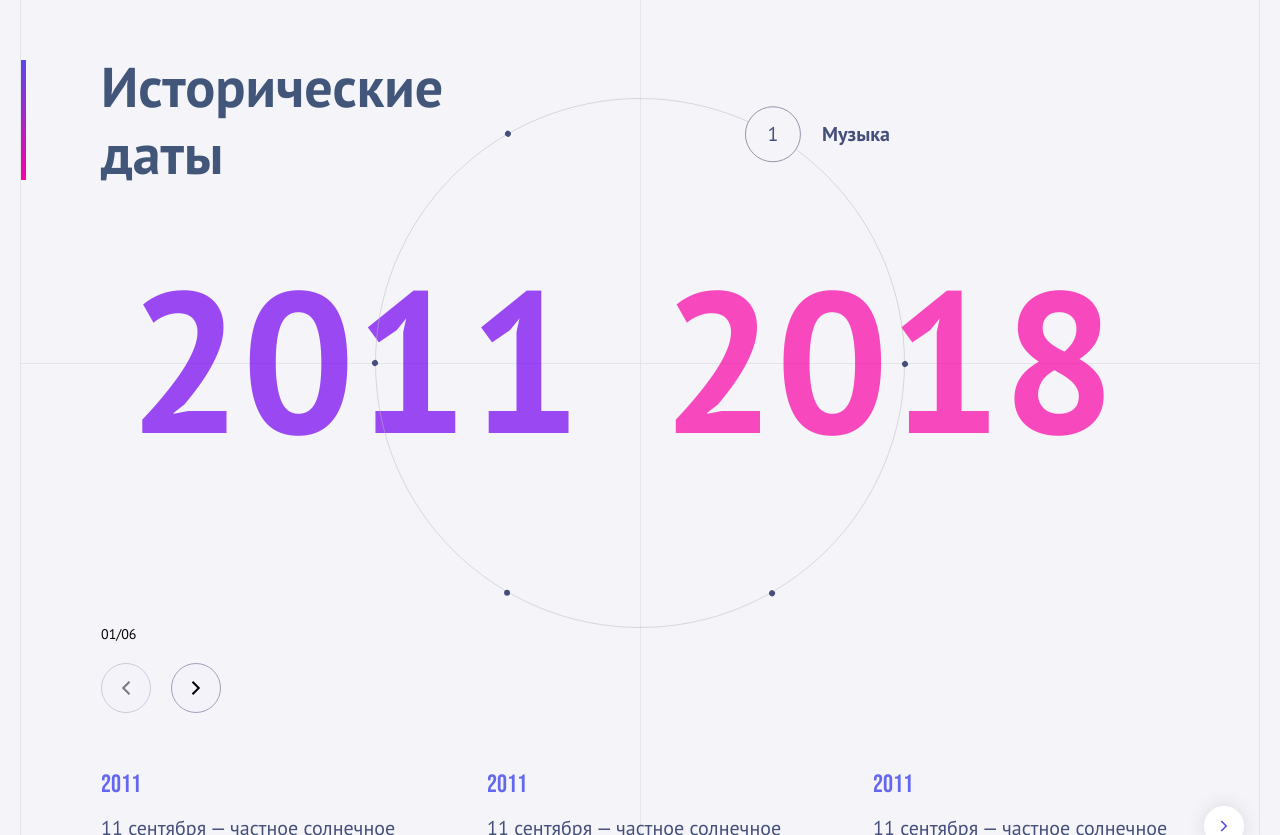
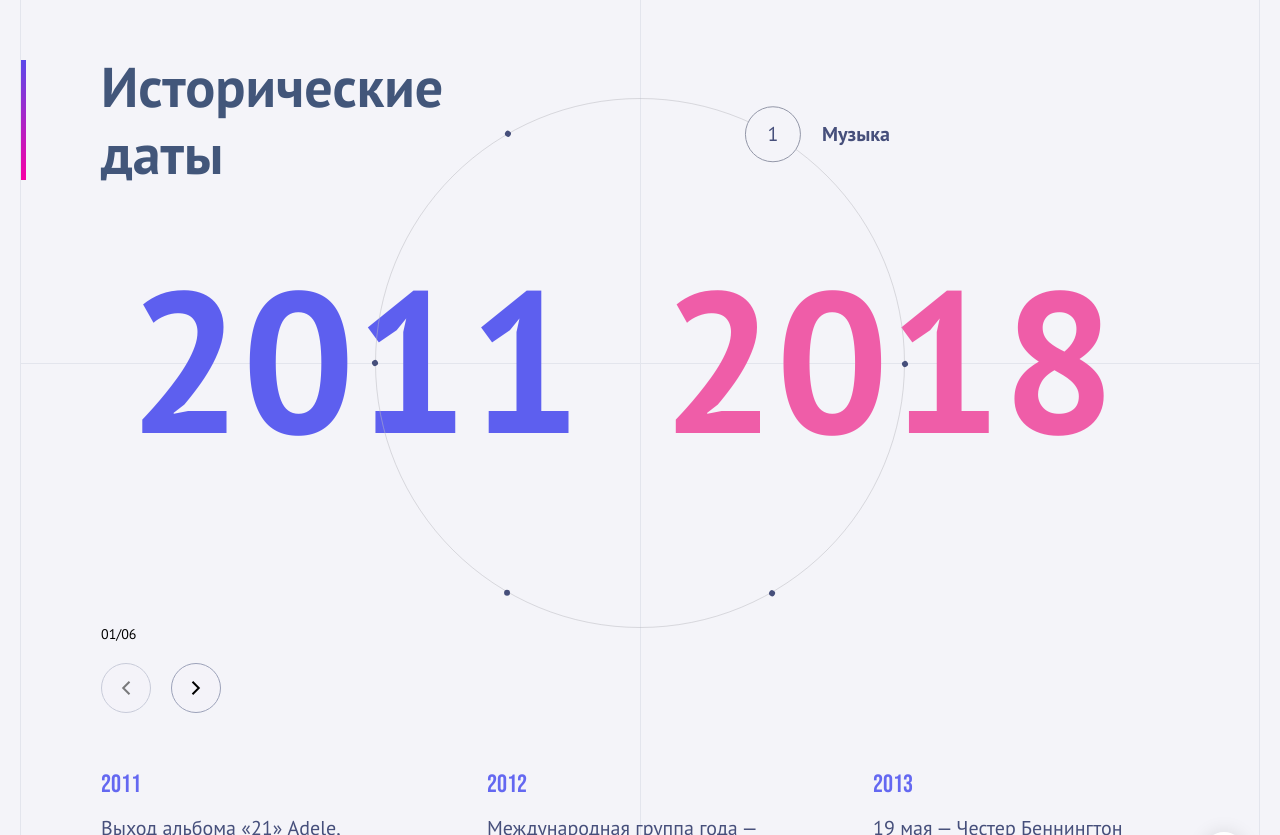
Before and after one commit to YuriLopata/historical-reel, a React app: page / in a window 1280 px wide. Shown: the part 117-952 px from the top of the page. Built offline with nearby package versions, Linux system fonts and the light colour scheme.

Commit message:
fix/ improve mock data + minor styles fix

```diff
--- a/src/App.tsx
+++ b/src/App.tsx
@@ -116,15 +116,16 @@ export const App: FC = () => {
         definePointRotate,
         animDuration,
         reelDiameter,
-        pointDiameter,
+        pointDiameter,   // «»
       }}
     >
       <div className="wrapper">
         <Header title="Исторические даты" />
 
         <div className="years">
-          <Year year={activePoint.yearStart} color="#7500f0" />
-          <Year year={activePoint.yearEnd} color="#f900a5" />
+          <Year year={activePoint.yearStart} color="#5D5FEF" />
+          <Year year={activePoint.yearEnd} color="#EF5DA8
+" />
         </div>
 
         <Reel timePeriodsCount={pointCount} diameter={reelDiameter} />
--- a/src/assets/db.ts
+++ b/src/assets/db.ts
@@ -3,7 +3,7 @@ import { IContentElement } from "models"
 export const contentElements: IContentElement[] = [
   {
     id: 1,
-    title: 'Музыка',
+    title: "Музыка",
     yearStart: 2011,
     yearEnd: 2018,
     cards: [
@@ -11,175 +11,206 @@ export const contentElements: IContentElement[] = [
         cardId: 101,
         title: "2011",
         description:
-          "11 сентября — частное солнечное затмение, видимое в Южной Африке и части Антарктиды",
+          "Выход альбома «21» Adele, покоривший мир своим мощным вокалом и эмоциональностью",
       },
       {
         cardId: 102,
-        title: "2011",
-        description:
-          "11 сентября — частное солнечное затмение, видимое в Южной Африке и части Антарктиды",
+        title: "2012",
+        description: "Международная группа года — Foo Fighters",
       },
       {
         cardId: 103,
-        title: "2011",
+        title: "2013",
         description:
-          "11 сентября — частное солнечное затмение, видимое в Южной Африке и части Антарктиды",
+          "19 мая — Честер Беннингтон становится лидирующим вокалистом группы Stone Temple Pilots, вместо уволенного Скотта Уайланда",
       },
       {
         cardId: 104,
-        title: "2011",
+        title: "2014",
         description:
-          "11 сентября — частное солнечное затмение, видимое в Южной Африке и части Антарктиды",
+          "34-я ежегодная церемония вручения наград BRIT Awards прошла 19 февраля 2014 года в Лондоне",
       },
       {
         cardId: 105,
-        title: "2011",
+        title: "2015",
         description:
-          "11 сентября — частное солнечное затмение, видимое в Южной Африке и части Антарктиды",
+          "31 марта — Eurovision Song Contest's Greatest Hits — Лондон, Хаммерсмит, «Эвентим Аполло»",
       },
       {
         cardId: 106,
-        title: "2011",
+        title: "2016",
         description:
-          "11 сентября — частное солнечное затмение, видимое в Южной Африке и части Антарктиды",
+          "5 июня — ABBA воссоединилась на один день в золотом составе",
       },
     ],
   },
   {
     id: 2,
-    title: 'Кино',
-    yearStart: 2012,
-    yearEnd: 2019,
+    title: "Кино",
+    yearStart: 1987,
+    yearEnd: 1991,
     cards: [
       {
         cardId: 101,
-        title: "2012",
+        title: "1987",
         description:
-          "12 сентября — частное солнечное затмение, видимое в Южной Африке и части Антарктиды",
+          "«Эй, Арнольд!» дебютировало на экранах, покорив зрителей своим юмором и теплой атмосферой",
       },
       {
         cardId: 102,
-        title: "2012",
-        description:
-          "12 сентября — частное солнечное затмение, видимое в Южной Африке и части Антарктиды",
+        title: "1988",
+        description: "«Два ствола» - культовая комедия Советского Союза",
       },
       {
         cardId: 103,
-        title: "2012",
-        description:
-          "12 сентября — частное солнечное затмение, видимое в Южной Африке и части Антарктиды",
+        title: "1989",
+        description: "«Мстители» собирают команду героев для защиты мира",
       },
       {
         cardId: 104,
-        title: "2012",
+        title: "1990",
         description:
-          "12 сентября — частное солнечное затмение, видимое в Южной Африке и части Антарктиды",
+          "«Назад в будущее 3» завораживает временем и приключениями",
       },
       {
         cardId: 105,
-        title: "2012",
+        title: "1991",
         description:
-          "12 сентября — частное солнечное затмение, видимое в Южной Африке и части Антарктиды",
-      },
-      {
-        cardId: 106,
-        title: "2012",
-        description:
-          "12 сентября — частное солнечное затмение, видимое в Южной Африке и части Антарктиды",
+          "«Терминатор 2: Судный день» поразил спецэффектами и сюжетом.",
       },
     ],
   },
   {
     id: 3,
-    title: 'Литература',
-    yearStart: 2013,
-    yearEnd: 2020,
+    title: "Литература",
+    yearStart: 1992,
+    yearEnd: 1997,
     cards: [
       {
         cardId: 101,
-        title: "2013",
+        title: "1992",
         description:
-          "13 сентября — частное солнечное затмение, видимое в Южной Африке и части Антарктиды",
+          "Нобелевская премия по литературе - Дерек Уолкотт, «За блестящий образец карибского эпоса в 64 разделах»",
       },
       {
         cardId: 102,
-        title: "2013",
+        title: "1993",
         description:
-          "13 сентября — частное солнечное затмение, видимое в Южной Африке и части Антарктиды",
+          "Всемирная премия фэнтези за лучший роман — Тим Пауэрс, «Последняя ставка» (англ. Last Call)",
       },
       {
         cardId: 103,
-        title: "2013",
-        description:
-          "13 сентября — частное солнечное затмение, видимое в Южной Африке и части Антарктиды",
+        title: "1994",
+        description: "«Бессонница» - роман Стивена Кинга",
       },
       {
         cardId: 104,
-        title: "2013",
-        description:
-          "13 сентября — частное солнечное затмение, видимое в Южной Африке и части Антарктиды",
+        title: "1995",
+        description: "Нобелевская премия по литературе - Шеймас Хини",
       },
       {
         cardId: 105,
-        title: "2013",
+        title: "1996",
         description:
-          "13 сентября — частное солнечное затмение, видимое в Южной Африке и части Антарктиды",
+          "«Бойцовский клуб» (англ. Fight Club) — роман Чака Паланика",
       },
       {
         cardId: 106,
-        title: "2013",
+        title: "1997",
         description:
-          "13 сентября — частное солнечное затмение, видимое в Южной Африке и части Антарктиды",
+          "«Времетрясение» (англ. Timequake) — последний роман Курта Воннегута",
       },
     ],
   },
   {
     id: 4,
-    title: 'Искусство',
-    yearStart: 1978,
-    yearEnd: 2021,
+    title: "Искусство",
+    yearStart: 1999,
+    yearEnd: 2004,
     cards: [
       {
         cardId: 101,
-        title: "2014",
+        title: "1999",
         description:
-          "14 сентября — частное солнечное затмение, видимое в Южной Африке и части Антарктиды",
+          "3 апреля — премьера балета «Золушка» в постановке Жан-Кристофа Майо, сценография Эрнеста Пиньона",
       },
       {
         cardId: 102,
-        title: "2014",
-        description:
-          "14 сентября — частное солнечное затмение, видимое в Южной Африке и части Антарктиды",
+        title: "2000",
+        description: "«Дама с мустангом» - аукционная картина Бэнкси, 2006",
       },
       {
         cardId: 103,
-        title: "2014",
+        title: "2001",
         description:
-          "14 сентября — частное солнечное затмение, видимое в Южной Африке и части Антарктиды",
+          "Выставка «Стоящие века: Искусство 20 века во Всемирном торговом центре»",
       },
       {
         cardId: 104,
-        title: "2014",
-        description:
-          "14 сентября — частное солнечное затмение, видимое в Южной Африке и части Антарктиды",
+        title: "2002",
+        description: "Залпы цвета в работах Поллока: абстракция в движении",
       },
       {
         cardId: 105,
-        title: "2014",
+        title: "2003",
         description:
-          "14 сентября — частное солнечное затмение, видимое в Южной Африке и части Антарктиды",
+          "Заложены основы современного искусства: бурное творчество, новаторство и разнообразие направлений",
       },
       {
         cardId: 106,
-        title: "2014",
+        title: "2004",
         description:
-          "14 сентября — частное солнечное затмение, видимое в Южной Африке и части Антарктиды",
+          "Марк Ротко. Номер 6 (Бургундия, черная, зеленая). Работа продана на аукционе за $27 млн.",
       },
     ],
   },
   {
     id: 5,
-    title: 'Спорт',
+    title: "Спорт",
+    yearStart: 2002,
+    yearEnd: 2007,
+    cards: [
+      {
+        cardId: 101,
+        title: "2002",
+        description:
+          "Бразилия выиграла Чемпионат Мира по футболу, победив Германию 2:0 в финале",
+      },
+      {
+        cardId: 102,
+        title: "2003",
+        description:
+          "Майкл Фельпс стал самым молодым победителем плавания на Олимпийских играх, выиграв золото в 15 лет",
+      },
+      {
+        cardId: 103,
+        title: "2004",
+        description:
+          "Россия выиграла первый Кубок мира по футболу, а также Олимпийские зимние игры прошли в Солт-Лейк-Сити",
+      },
+      {
+        cardId: 104,
+        title: "2005",
+        description:
+          "Ливерпуль выиграл Лигу Чемпионов, одолев Милан в историческом финале с пенальти, счет 3:3",
+      },
+      {
+        cardId: 105,
+        title: "2006",
+        description:
+          "Чемпионат мира по футболу 2006: Италия победила в серии пенальти, одержав свой 4-й титул, обыграв Францию",
+      },
+      {
+        cardId: 106,
+        title: "2007",
+        description:
+          "Россия провела чемпионат мира по футболу FIFA",
+      },
+    ],
+  },
+  {
+    id: 6,
+    title: "Наука",
     yearStart: 2015,
     yearEnd: 2022,
     cards: [
@@ -187,81 +218,37 @@ export const contentElements: IContentElement[] = [
         cardId: 101,
         title: "2015",
         description:
-          "15 сентября — частное солнечное затмение, видимое в Южной Африке и части Антарктиды",
-      },
-      {
-        cardId: 102,
-        title: "2015",
-        description:
-          "15 сентября — частное солнечное затмение, видимое в Южной Африке и части Антарктиды",
-      },
-      {
-        cardId: 103,
-        title: "2015",
-        description:
-          "15 сентября — частное солнечное затмение, видимое в Южной Африке и части Антарктиды",
-      },
-      {
-        cardId: 104,
-        title: "2015",
-        description:
-          "15 сентября — частное солнечное затмение, видимое в Южной Африке и части Антарктиды",
-      },
-      {
-        cardId: 105,
-        title: "2015",
-        description:
-          "15 сентября — частное солнечное затмение, видимое в Южной Африке и части Антарктиды",
-      },
-      {
-        cardId: 106,
-        title: "2015",
-        description:
-          "15 сентября — частное солнечное затмение, видимое в Южной Африке и части Антарктиды",
-      },
-    ],
-  },
-  {
-    id: 6,
-    title: 'Наука',
-    yearStart: 2016,
-    yearEnd: 2023,
-    cards: [
-      {
-        cardId: 101,
-        title: "2016",
-        description:
-          "16 сентября — частное солнечное затмение, видимое в Южной Африке и части Антарктиды",
+          "13 сентября — частное солнечное затмение, видимое в Южной Африке и части Антарктиды",
       },
       {
         cardId: 102,
         title: "2016",
         description:
-          "16 сентября — частное солнечное затмение, видимое в Южной Африке и части Антарктиды",
+          "Телескоп «Хаббл» обнаружил самую удалённую из всех обнаруженных галактик, получившую обозначение GN-z11",
       },
       {
         cardId: 103,
-        title: "2016",
+        title: "2017",
         description:
-          "16 сентября — частное солнечное затмение, видимое в Южной Африке и части Антарктиды",
+          "4 февраля — в Зимбабве обнаружены представители редкого вида лягушек Arthroleptis troglodytes",
       },
       {
         cardId: 104,
-        title: "2016",
+        title: "2018",
         description:
-          "16 сентября — частное солнечное затмение, видимое в Южной Африке и части Антарктиды",
+          "Итальянским учёным удалось создать первую бионическую руку с ощущением осязания",
       },
       {
         cardId: 105,
-        title: "2016",
+        title: "2019",
         description:
           "16 сентября — частное солнечное затмение, видимое в Южной Африке и части Антарктиды",
       },
       {
         cardId: 106,
-        title: "2016",
+        title: "2020",
         description:
-          "16 сентября — частное солнечное затмение, видимое в Южной Африке и части Антарктиды",
+          "16 апреля — на 3d биопринтере впервые распечатали живое человеческое сердце",
       },
     ],
   },
--- a/src/components/ButtonArrow/ButtonArrow.tsx
+++ b/src/components/ButtonArrow/ButtonArrow.tsx
@@ -35,8 +35,8 @@ export const ButtonArrow: FC<IButtonArrow> = ({
       onClick={onClick}
       style={styleObj}
       disabled={
-        (canDisable && isFirst && direction === "left") ||
-        (isLast && direction !== "left")
+        canDisable &&
+        ((isFirst && direction === "left") || (isLast && direction !== "left"))
       }
     >
       <svg
--- a/src/components/Year/year.scss
+++ b/src/components/Year/year.scss
@@ -1,7 +1,6 @@
 .component-year {
     font-size: 200px;
     font-weight: 700;
-    opacity: 0.7;
     user-select: none;
     cursor: default;
 }
```
Also changed, not shown: src/components/ContentPoint/ContentPoint.tsx (+5 -2 lines), src/hooks/useIsMount.ts (added, +9 -0 lines).
